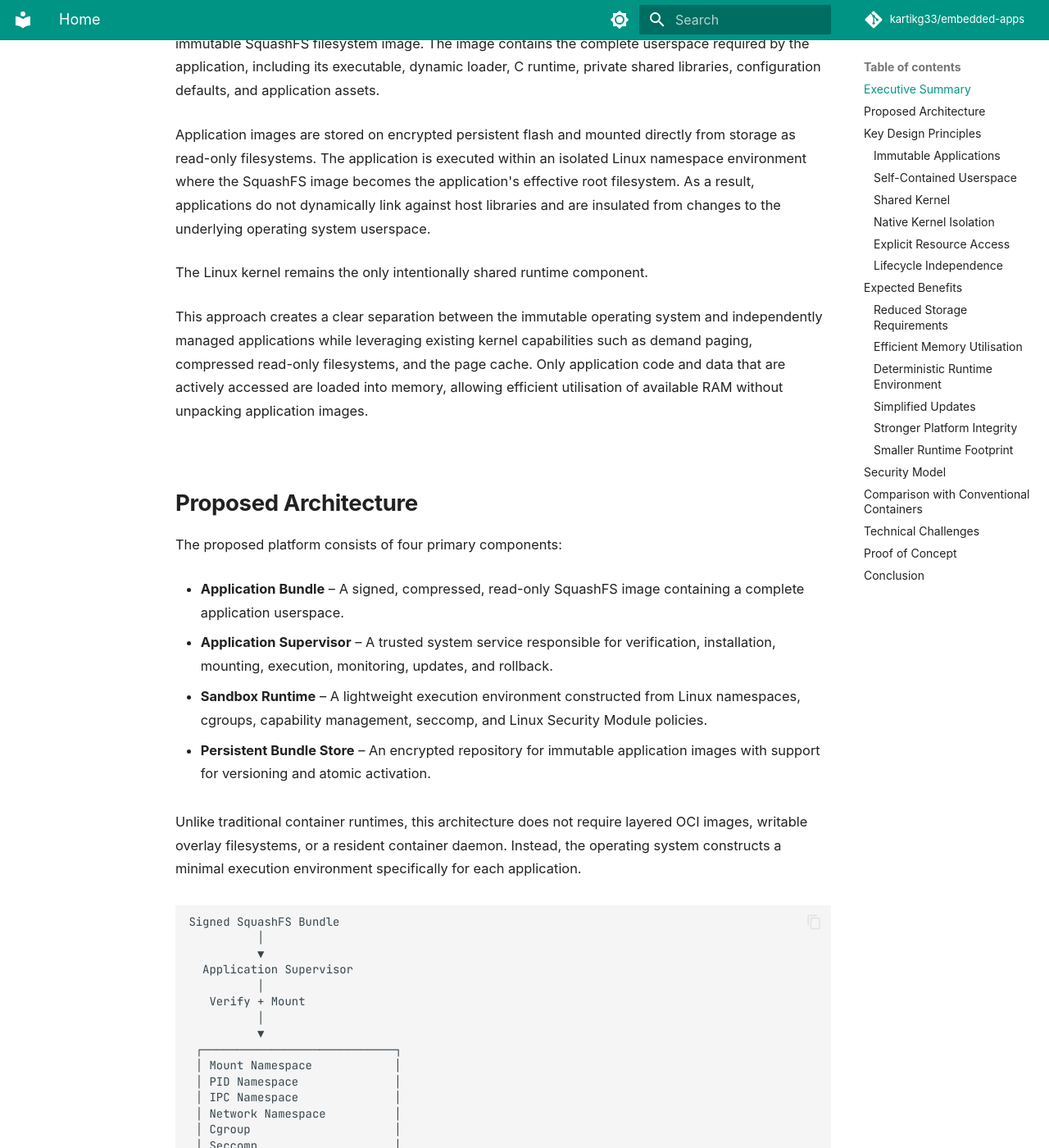
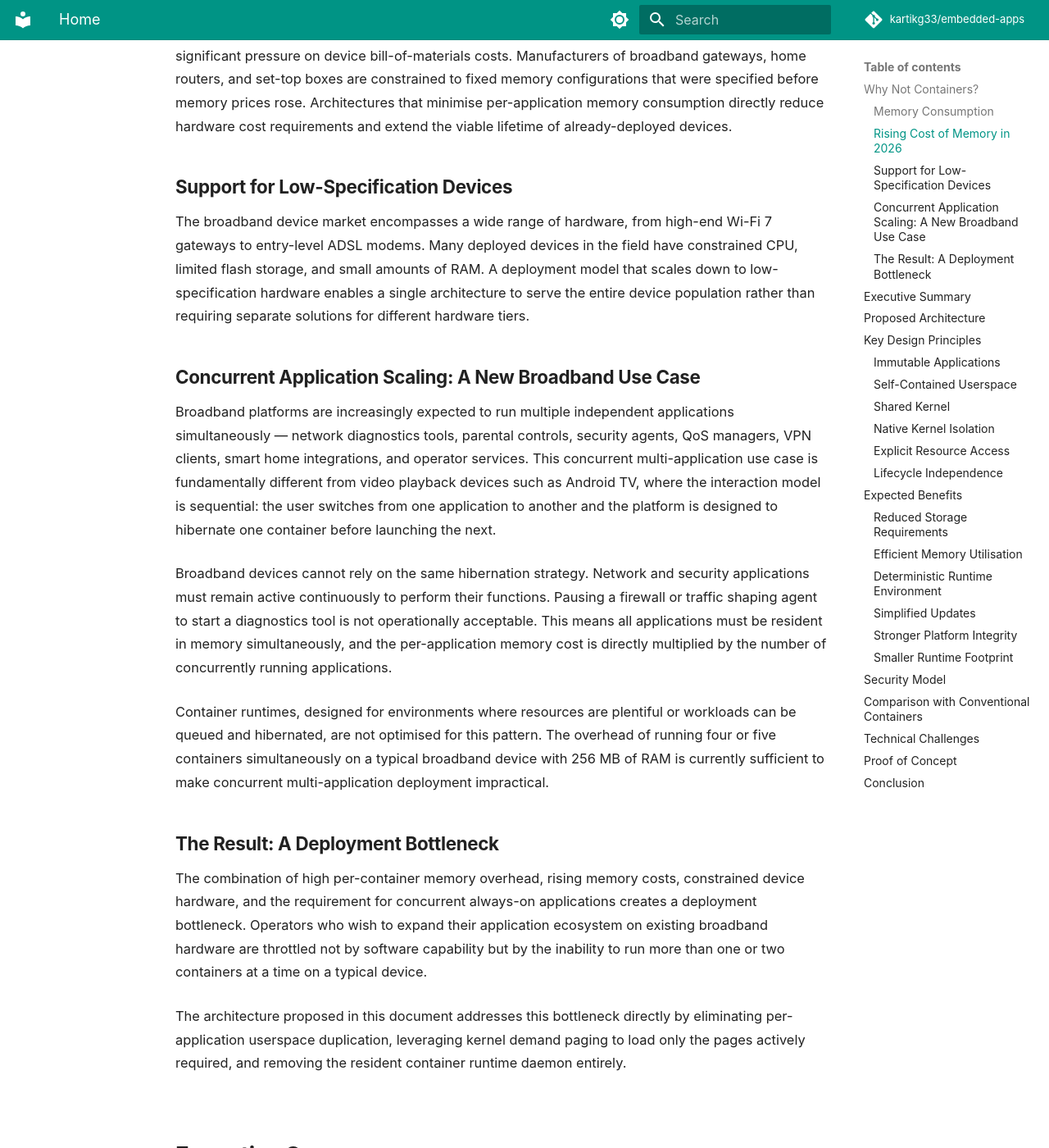
Before and after one commit to kartikg33/embedded-apps, an MkDocs documentation site: the page built from docs/index.md, in a window 1280 px wide and 1400 px high, scrolled down 1094 px. Shown: the whole window at 82% size. Built offline with MkDocs 1.6.1 and Material for MkDocs 9.7.7, drawn with Linux system fonts in a browser that asks for light colours; some web fonts are replaced; comment, search, counter and statistics services are not loaded; some of the changed text lies outside the part shown.

Commit message:
docs: add "Why Not Containers?" motivation section (#2)
* Initial plan

* docs: add Why Not Containers section explaining broadband deployment bottleneck

---------

Co-authored-by: copilot-swe-agent[bot] <198982749+Copilot@users.noreply.github.com>

```diff
--- a/docs/index.md
+++ b/docs/index.md
@@ -17,6 +17,36 @@ This paper proposes an application lifecycle architecture for embedded Linux
 systems using **squashfs** blobs instead of containers.
 
 Applications are distributed as immutable, self-contained filesystem images (squashfs images) and executed within isolated Linux namespaces. Each application carries its own dynamic loader and runtime libraries to remove dependencies on packages installed on the host Linux kernel.
+
+## Why Not Containers?
+
+Container technologies such as Docker and OCI runtimes have become the dominant approach to application packaging and isolation in cloud and server environments. However, for embedded Linux platforms — particularly broadband and home-networking devices — containers introduce practical constraints that make them unsuitable as the primary deployment model.
+
+### Memory Consumption
+
+Each container image bundles a complete operating system userspace alongside the application itself. On a typical embedded device with 256 MB or 512 MB of RAM, launching even a small number of containers simultaneously exhausts available memory. The resident memory overhead of a minimal container runtime, combined with per-container userspace duplication, leaves little headroom for application logic and concurrent workloads.
+
+### Rising Cost of Memory in 2026
+
+Global memory chip shortages and sustained price increases throughout 2025–2026 have placed significant pressure on device bill-of-materials costs. Manufacturers of broadband gateways, home routers, and set-top boxes are constrained to fixed memory configurations that were specified before memory prices rose. Architectures that minimise per-application memory consumption directly reduce hardware cost requirements and extend the viable lifetime of already-deployed devices.
+
+### Support for Low-Specification Devices
+
+The broadband device market encompasses a wide range of hardware, from high-end Wi-Fi 7 gateways to entry-level ADSL modems. Many deployed devices in the field have constrained CPU, limited flash storage, and small amounts of RAM. A deployment model that scales down to low-specification hardware enables a single architecture to serve the entire device population rather than requiring separate solutions for different hardware tiers.
+
+### Concurrent Application Scaling: A New Broadband Use Case
+
+Broadband platforms are increasingly expected to run multiple independent applications simultaneously — network diagnostics tools, parental controls, security agents, QoS managers, VPN clients, smart home integrations, and operator services. This concurrent multi-application use case is fundamentally different from video playback devices such as Android TV, where the interaction model is sequential: the user switches from one application to another and the platform is designed to hibernate one container before launching the next.
+
+Broadband devices cannot rely on the same hibernation strategy. Network and security applications must remain active continuously to perform their functions. Pausing a firewall or traffic shaping agent to start a diagnostics tool is not operationally acceptable. This means all applications must be resident in memory simultaneously, and the per-application memory cost is directly multiplied by the number of concurrently running applications.
+
+Container runtimes, designed for environments where resources are plentiful or workloads can be queued and hibernated, are not optimised for this pattern. The overhead of running four or five containers simultaneously on a typical broadband device with 256 MB of RAM is currently sufficient to make concurrent multi-application deployment impractical.
+
+### The Result: A Deployment Bottleneck
+
+The combination of high per-container memory overhead, rising memory costs, constrained device hardware, and the requirement for concurrent always-on applications creates a deployment bottleneck. Operators who wish to expand their application ecosystem on existing broadband hardware are throttled not by software capability but by the inability to run more than one or two containers at a time on a typical device.
+
+The architecture proposed in this document addresses this bottleneck directly by eliminating per-application userspace duplication, leveraging kernel demand paging to load only the pages actively required, and removing the resident container runtime daemon entirely.
 
 ## Executive Summary
 
```
